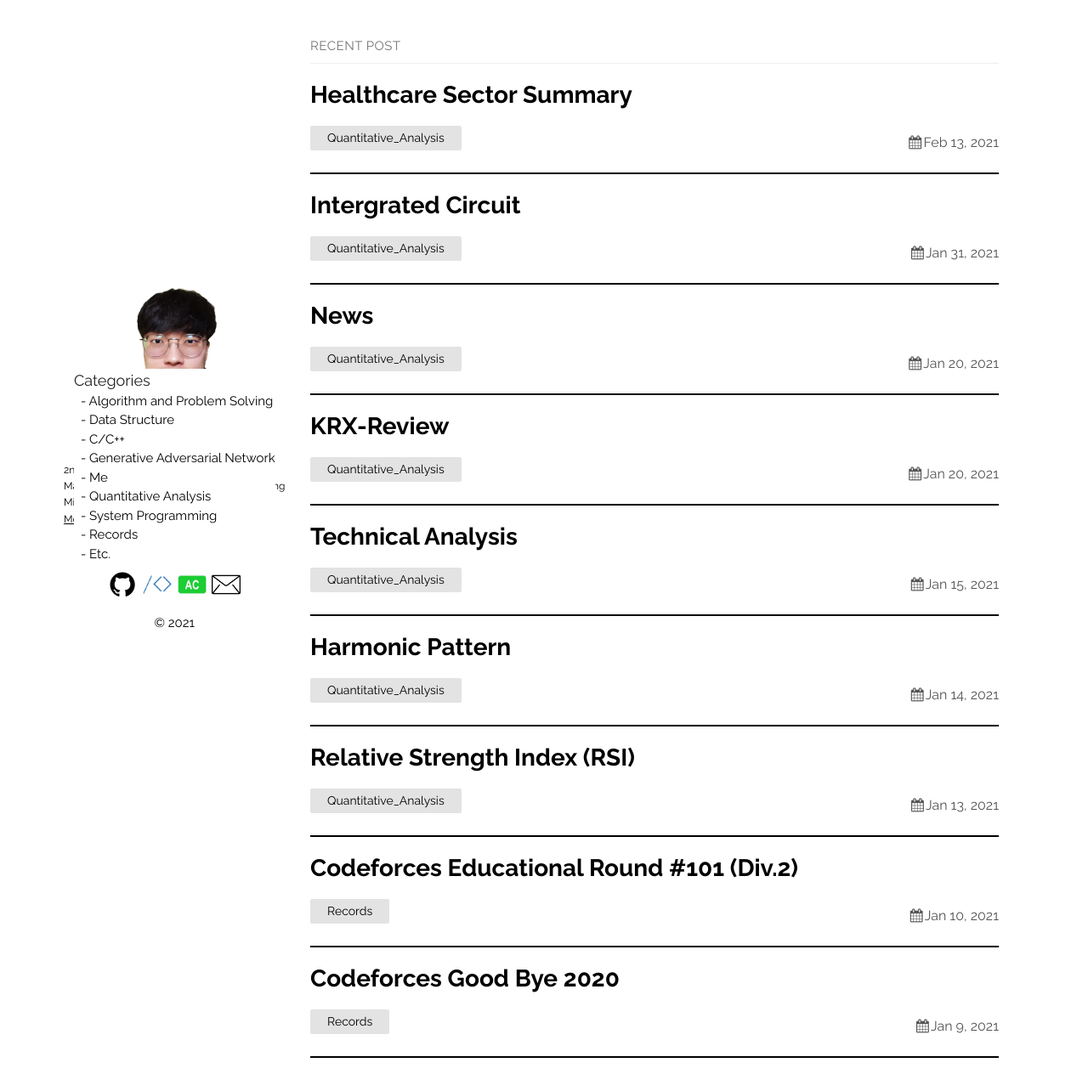
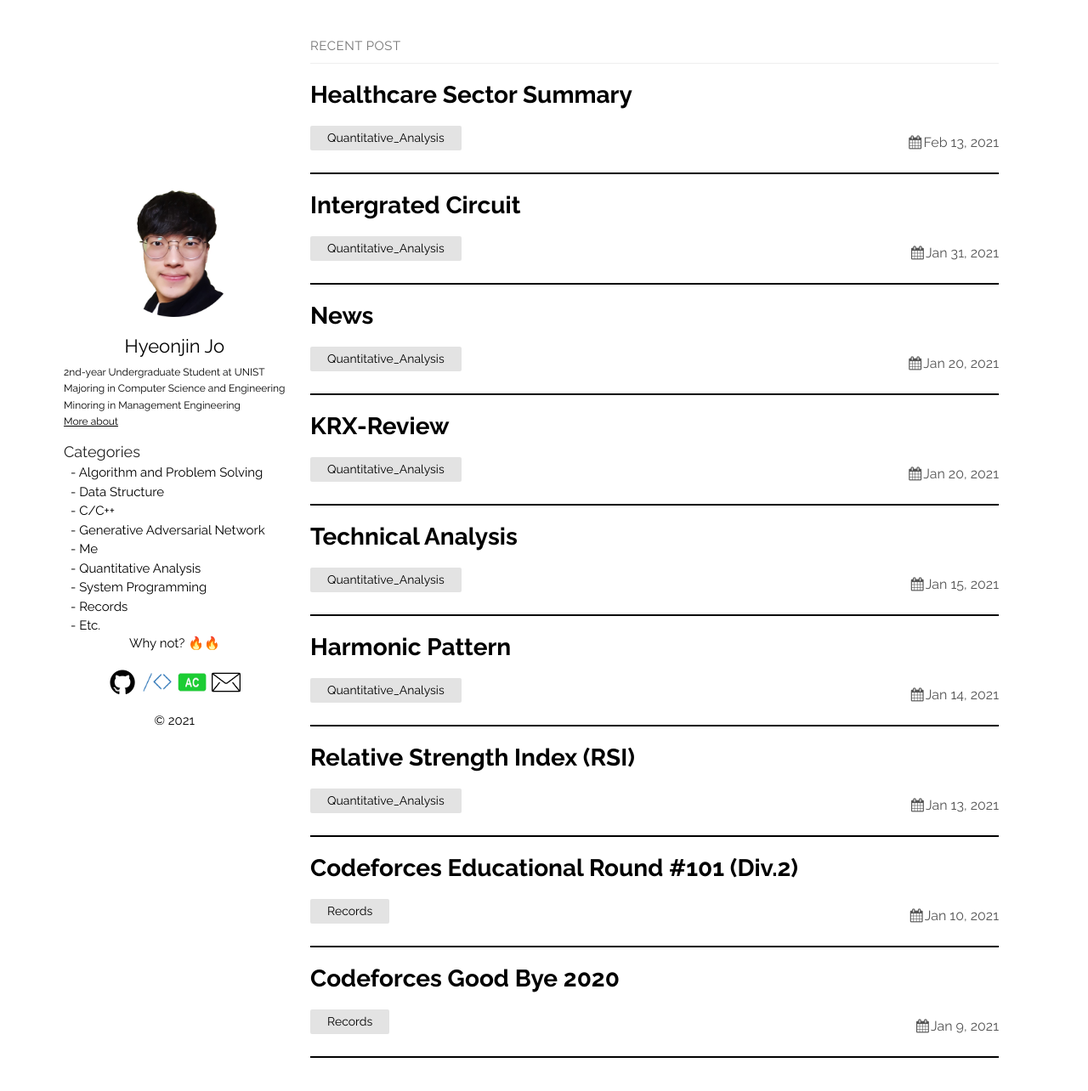
Before and after one commit to thinkin9/thinkin9.github.io, a Jekyll site: the page built from index.md, in a window 1280 px wide and 1290 px high. Shown: the top 1284 px of the window at 85% size. Built offline with Jekyll 4.4.1, drawn with Linux system fonts in a browser that asks for light colours.

Commit message:
20210220

```diff
--- a/_sass/plain.scss
+++ b/_sass/plain.scss
@@ -269,21 +269,10 @@ main {
   display: block;
   text-decoration: none;
   line-height: 1.5;
+  align-self: normal;
   //@media screen and (max-width: $mobileW) {
   //  align-self: center;
-  //
-  @media screen and (max-width: $mobileW) {
-    height: auto;
-    padding: 10vh 0;
-  }
-  @media screen and (min-width: $mobileW + 1) {
-    position: fixed;
-    max-width: 285px;
-  }
-  min-width: $leftWidth;
-  justify-content: center;
-  flex-direction: column;
-  align-items: center;
+  //}
   li {
     position: relative;
     display: inline;
```
